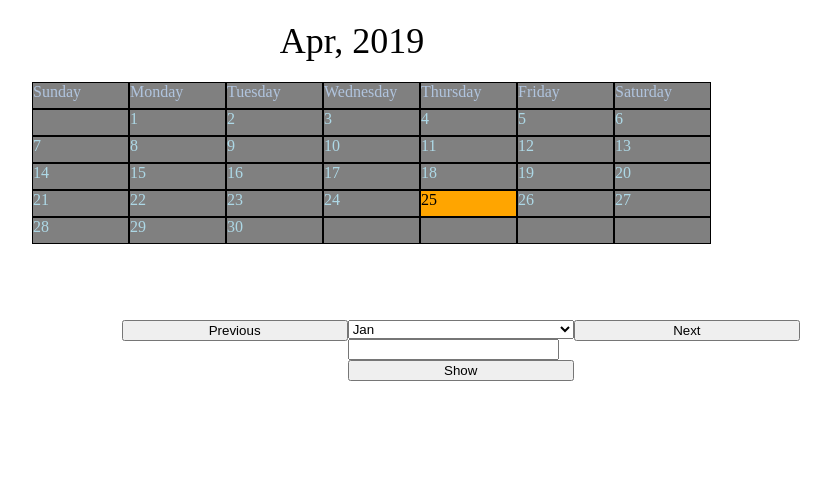
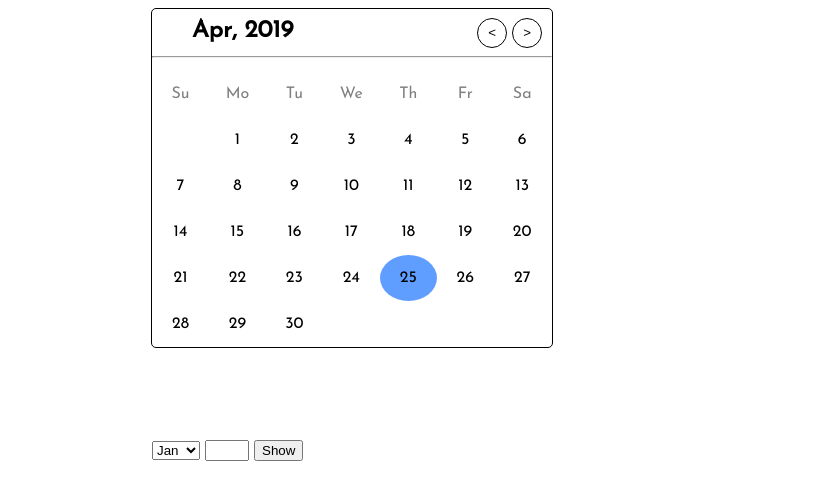
Before and after one commit to puraxa/calendar, a plain HTML site: page index.html in a window 1280 px wide. Shown: the whole page, without its empty margins (288-1119 px from the left). Drawn offline with Linux system fonts and the light colour scheme.

Commit message:
changed look of calendar

```diff
--- a/app.js
+++ b/app.js
@@ -19,13 +19,13 @@ function displayCalendar(month, year) {
     let daysInMonth = getDaysInMonth(month,year);
     let firstDay = new Date(year,month).getDay();
     let calendar = `
-        <div class="days days-text">Sunday</div>
-        <div class="days days-text">Monday</div>
-        <div class="days days-text">Tuesday</div>
-        <div class="days days-text">Wednesday</div>
-        <div class="days days-text">Thursday</div>
-        <div class="days days-text">Friday</div>
-        <div class="days days-text">Saturday</div>`;
+        <div class="days days-text gray">Su</div>
+        <div class="days days-text gray">Mo</div>
+        <div class="days days-text gray">Tu</div>
+        <div class="days days-text gray">We</div>
+        <div class="days days-text gray">Th</div>
+        <div class="days days-text gray">Fr</div>
+        <div class="days days-text gray">Sa</div>`;
     for(let i = 0; i < firstDay; i++){
         calendar += `<div class="days"></div>`;
     }
--- a/index.html
+++ b/index.html
@@ -6,27 +6,26 @@
     <meta http-equiv="X-UA-Compatible" content="ie=edge">
     <title>Calendar</title>
     <link rel="stylesheet" href="./style.css">
+    <link href="https://fonts.googleapis.com/css?family=Josefin+Sans" rel="stylesheet">
     <script src="./app.js"></script>
 </head>
 <body onload="load()">
-    <div id="displaying-month-year">April,2019</div>
-    <div class="flex-container" id="calendar">
+    <div class="container container-border">
+        <div class="title-nav">
+            <div id="displaying-month-year">April,2019</div>
 
+            <button class="button-round" onclick="previous()"><</button>
+            <button class="button-round" onclick="next()">></button>
+            <hr>
+        </div>
+        <div class="flex-container" id="calendar">
+
+        </div>
+        <div class="input">
+            <select name="month" id="month"></select>
+            <input type="number" min="1" max="9999" id="year">
+            <button onclick="setDate()">Show</button>
+        </div>
     </div>
-    <div class="flex-container position">
-        <div class="nav">
-            <button onclick="previous()" class="width-hundred">Previous</button>
-        </div>
-        <div class="nav">
-            <select name="month" id="month" class="width-hundred">
-
-            </select>
-            <input type="number" min="1970" max="2400" class="width-number-input" id="year">
-            <button class="width-hundred" onclick="setDate()">Show</button>
-        </div>
-        <div class="nav">
-            <button onclick="next()" class="width-hundred">Next</button>
-        </div>
-</div>
 </body>
 </html>
--- a/style.css
+++ b/style.css
@@ -1,47 +1,69 @@
 body {
-    width: 50%;
+    font-family: 'Josefin Sans', sans-serif;
+}
+.container {
+    width: 100%;
     margin: auto;
-    color: lightblue;
-}
-#displaying-month-year {
-    text-align: center;
-    width: 100%;
-    color: black;
-    font-size: 36px;
-    margin: 20px 0;
 }
 .flex-container {
+    width: 100%;
     display: flex;
-    width: 700px;
-    margin:auto;
     flex-wrap: wrap;
 }
 .days {
-    width: 95px;
-    height: 25px;
-    border:solid 1px black;
-    background-color: gray;
+    width: 14.24%;
+    overflow: hidden;
+    text-align: center;
+    padding: 15px 0;
+}
+#displaying-month-year {
+    position: relative;
+    left: 10%;
+    display: inline-block;
+    padding: 5px 0;
+    width: 130px;
+    font-size: 24px;
+    font-weight: bold;
 }
 .today {
-    background-color: orange;
-    color: black;
+    background-color: #5F9EFF;
+    border-radius: 50%;
 }
-.nav {
-    margin-top: 20px;
-    display: inline-block;
-    width: 32.3%;
+.button-round {
+    height: 30px;
+    width: 30px;
+    border: solid 1px;
+    border-radius: 50%;
+    position: relative;
+    left: 30%;
+    background-color: white;
 }
-.width-hundred {
+.button-round:hover {
+    background-color: #d1d1d1;
+}
+.title-nav{
     width: 100%;
+    padding: 5px 0;
 }
-.width-number-input {
-    width: 90%;
+.container-border {
+    border: solid 1px;
+    border-radius: 5px;
 }
-.days-text {
-    color: lightsteelblue;
+.gray {
+    color: gray;
 }
-.position {
+.input {
     position: absolute;
-    top: 300px;
-    left: 32%;
+    top: 440px;
 }
+input {
+    width: 20%;
+}
+@media screen and (min-width: 400px){
+    .container {
+        width: 400px;
+    }
+    .button-round {
+        left: 190px;
+    }
+}
```
